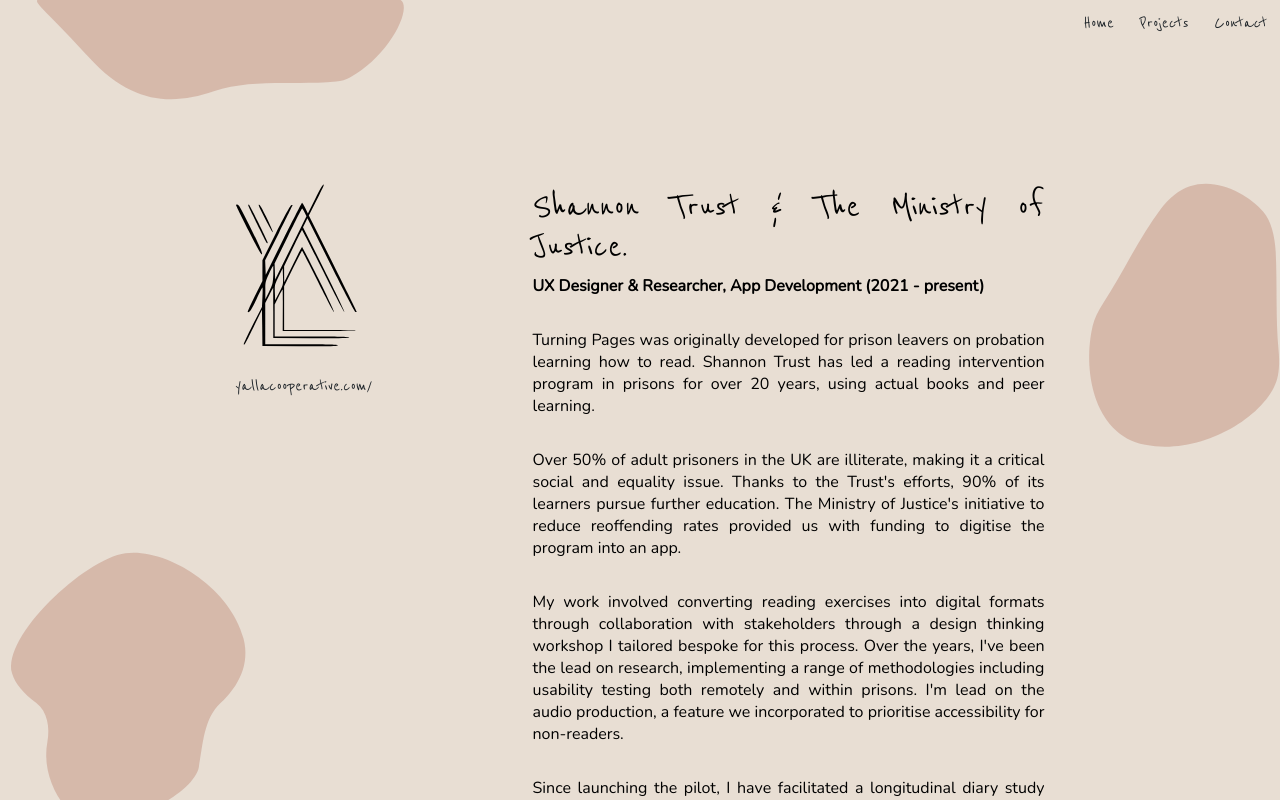
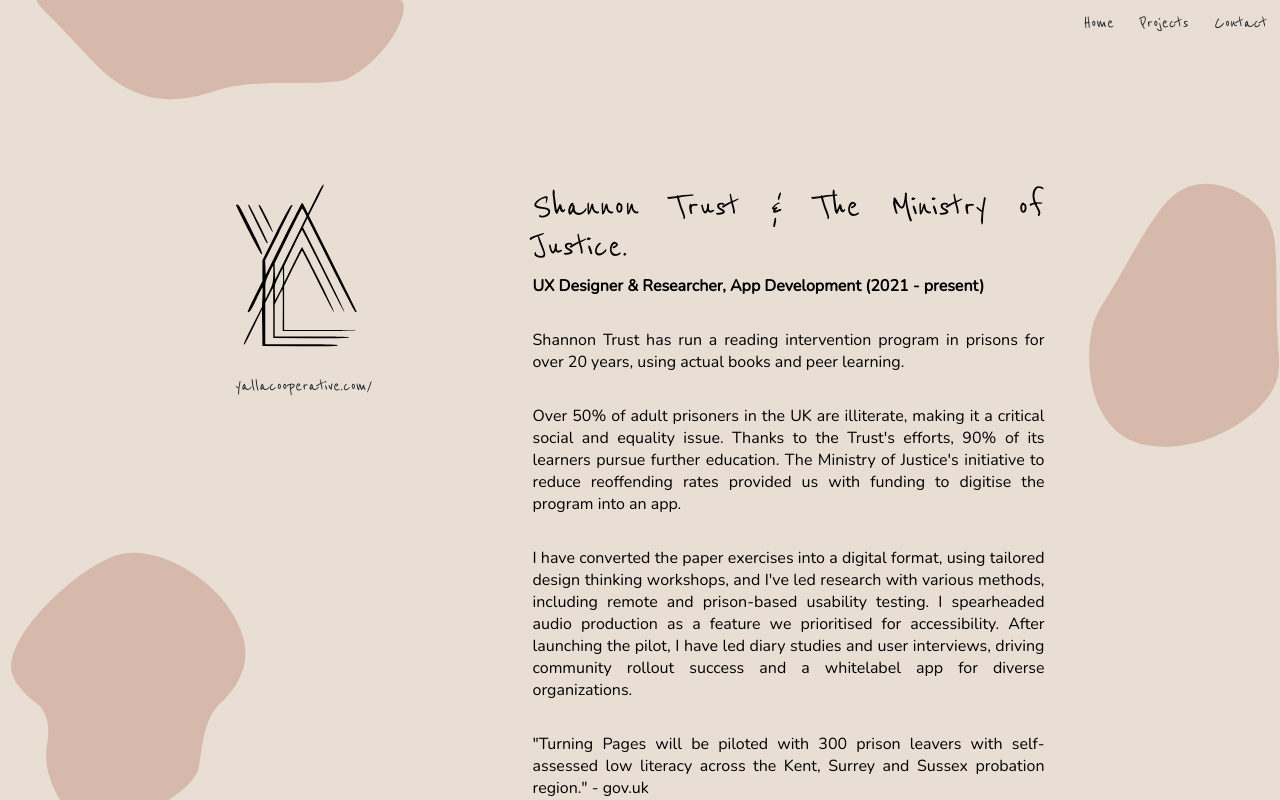
Before and after one commit to bethanyios/portfolio2023.3, a React (Create React App) app: page / in a window 1280 px wide. Both pictures are taken after a click on the item "Projects". Shown: the top 800 px of the page. Built offline with nearby package versions, Linux system fonts and the light colour scheme.

Commit message:
Update copy

```diff
--- a/src/pages/projects.js
+++ b/src/pages/projects.js
@@ -25,27 +25,27 @@
     <div className="content-column">
     <h1>Shannon Trust & The Ministry of Justice. </h1>
     <strong><p>UX Designer & Researcher, App Development (2021 - present)</p></strong>
-    <p>Turning Pages was originally developed for prison leavers on probation learning how to read. Shannon Trust has led a reading intervention program in prisons for over 20 years, using actual books and peer learning. </p>
+    <p>Shannon Trust has run a reading intervention program in prisons for over 20 years, using actual books and peer learning. </p>
     <p>Over 50% of adult prisoners in the UK are illiterate, making it a critical social and equality issue. Thanks to the Trust's efforts, 90% of its learners pursue further education. The Ministry of Justice's initiative to reduce reoffending rates provided us with funding to digitise the program into an app.</p>
-    <p>My work involved converting reading exercises into digital formats through collaboration with stakeholders through a design thinking workshop I tailored bespoke for this process. Over the years, I've been the lead on research, implementing a range of methodologies including usability testing both remotely and within prisons. I'm lead on the audio production, a feature we incorporated to prioritise accessibility for non-readers.</p>
-    <p>Since launching the pilot, I have facilitated a longitudinal diary study and user interviews for a community rollout (due to the success of the tool) to develop a whitelabel app for a range of organisations that would benefit.</p>
+    <p>I have converted the paper exercises into a digital format, using tailored design thinking workshops, and I've led research with various methods, including remote and prison-based usability testing. I spearheaded audio production as a feature we prioritised for accessibility.
+After launching the pilot, I have led diary studies and user interviews, driving community rollout success and a whitelabel app for diverse organizations.</p>
+    {/* <p>My work involved converting reading exercises into digital formats through collaboration with stakeholders through a design thinking workshop I tailored bespoke for this process. Over the years, I've been the lead on research, implementing a range of methodologies including usability testing both remotely and within prisons. I'm lead on the audio production, a feature we incorporated to prioritise accessibility for non-readers.</p>
+    <p>Since launching the pilot, I have facilitated a longitudinal diary study and user interviews for a community rollout (due to the success of the tool) to develop a whitelabel app for a range of organisations that would benefit.</p> */}
     <p>"Turning Pages will be piloted with 300 prison leavers with self-assessed low literacy across the Kent, Surrey and Sussex probation region." - gov.uk</p>
 
     <h1>Social Mobility Foundation. </h1>
     <strong><p>UX Designer & Project Manager, Website & Application Form Development (2022-present)</p></strong>
-    <p>The Social Mobility Foundation (SMF) approached Yalla to digitally transform their organisation. As well as the UX designer, I was tasked with serving as the overall Project Manager, a welcome challenge for me and an opportunity to develop management skills.</p>
-    <p>In my designer role, I redesigned the student application form to raise conversion rates and the Employer Index Report webpage, catering to high-level corporations aiming to grasp their social mobility impact. I ran weekly co-design sessions with young users to facilitate continuous feedback collection, as well as, design thinking workshops with stakeholders.
+    <p>The Social Mobility Foundation (SMF) approached us to transform the digital presence of their organisation. </p>
+    <p>I recreated the student application form to raise conversion rates and the Employer Index Report webpage, catering to high-level corporations aiming to gauge their social mobility impact. I ran weekly co-design sessions with young users to gather continuous insights and workshops with stakeholders in which I was responsible for influencing decisions.
      As the lead on research for all projects, I facilitiate the usability testing and compile synthesis documentation in Notion, which I then present to stakeholders with my recommendations.</p>
     <p>At the launch of a campaign by SMF, through Google Analytics, they witnessed a record-breaking influx of applicants within 24 hours - a testament to the efficacy of the user-centred design approach I implemented which aimed to improve conversion rates.</p>
-    <p>We are currently in the second phase of work with this client, working on a full website transformation.</p>
+    <p>As well as the UX designer, I was tasked with serving as the overall Project Manager, a welcome challenge for me and an opportunity to develop management skills. We are currently in the second phase of work with this client, working on a full website transformation.</p>
 
     <h1> The Scouts Association. </h1>
     <strong><p>UX Designer, Web App Development (2022 - present)</p></strong>
     <p>The Scouts Association wanted to improve the digital skills of their volunteers. Through many iterations. I designed and tested a tool that has recently been launched, I now manage the SLA maintenance.</p>
-    <p>The Digital Skills tool is a place to access learning content and evolved with design thinking to include a personalisation assessment gauging what level the learner is with their skills.
-     <p>Through further workshopping, we incorporated the role of "Digital Champion", users who can support learners by answering questions through a forum or directly mentoring.</p>
-    <p>As this tool has many layers it was a challenge to ensure the flow was intuitive. I conducted user interviews and usability testing, revisiting early iterations to create a lean design. It was my recommendation to strip back a lot of the app as the functionality grew so that the user journey was more intuitive.</p>
-    My role across projects includes stakeholder management which as well as presenting insights also involves advocating for users when assumptions are not validated in research. Throughout the process volunteers were involved in co-design workshop sessions and in my research. This level of involvement made sure the tool was highly user-centric and rooted in the needs of actual people.</p>
+    <p>The Digital Skills tool is a place to access learning content and evolved with design thinking to include a personalisation assessment gauging what level the learner is with their skills. Through further workshopping, we incorporated the role of "Digital Champion", users who can support learners by answering questions through a forum or directly mentoring.</p>
+    <p> My role across projects includes stakeholder management which as well as presenting insights also involves advocating for users when assumptions are not validated in research. Throughout the process volunteers were involved in co-design workshop sessions and in my research. This level of involvement made sure the tool was highly user-centric and rooted in the needs of actual people.</p>
     <p>The tool has been awarded runner up in the Digital Leaders 100 Awards for Digital Skills or Talent Initiative of the Year (Product or Service) category. You can read more about the tool <a className="inline" href="https://www.scouts.org.uk/news/2023/july/let-s-talk-about-digital-skills-and-why-they-re-so-important/ " rel="noreferrer" target="_blank">here.</a></p>
 
     <h1> Chiltern Music Therapy.</h1>
```
